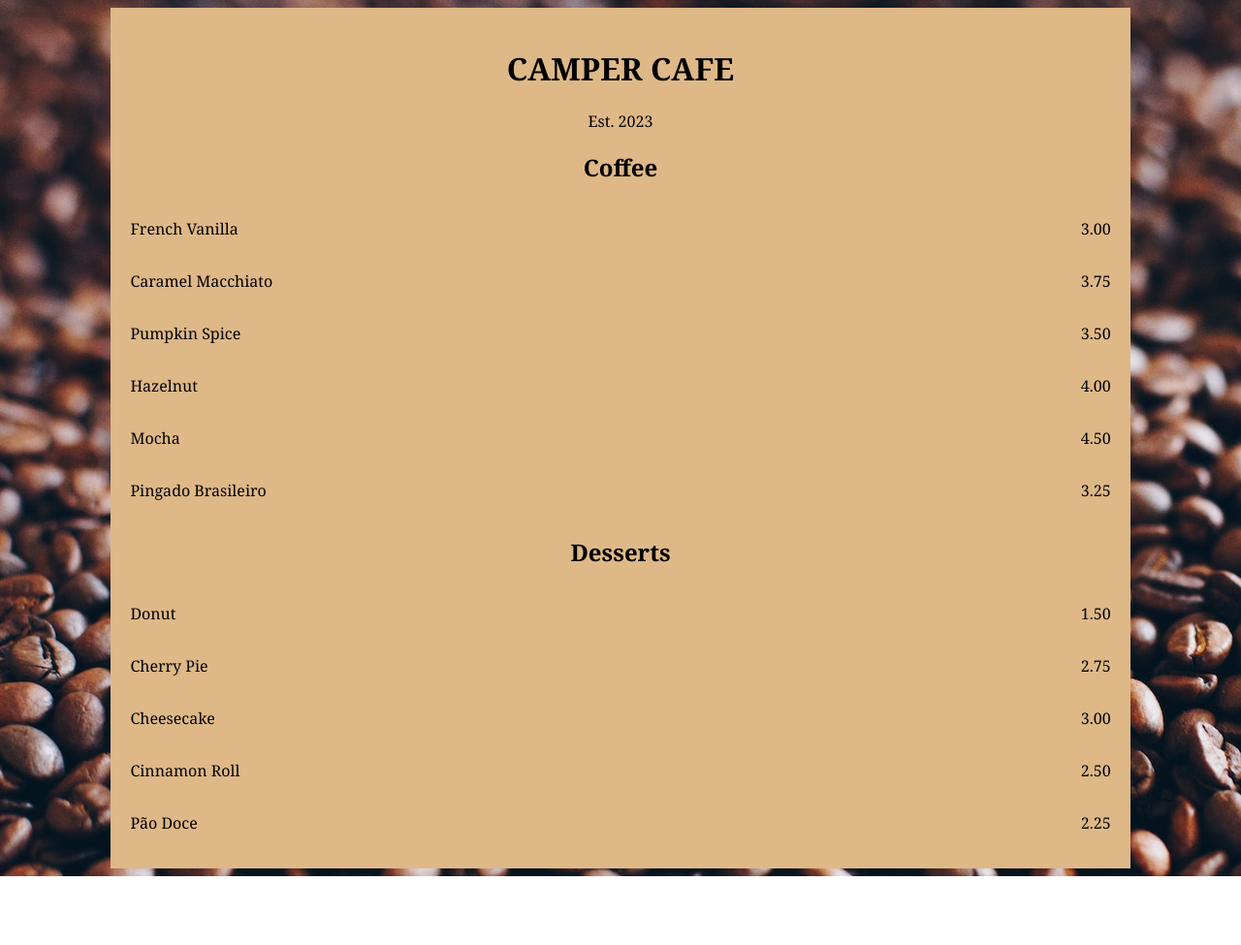
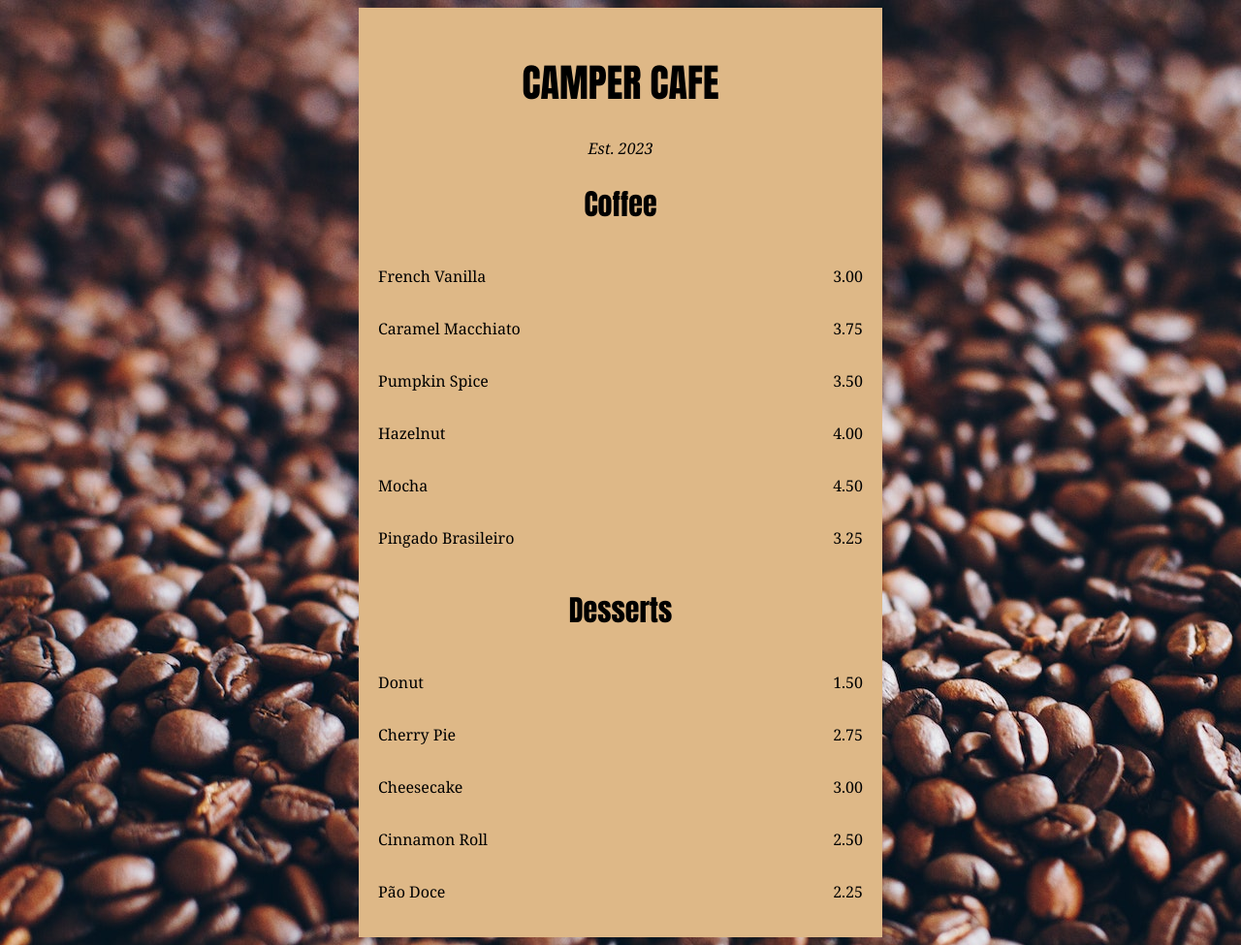
Before and after one commit to GiovaniACappelaro/cafe-menu, a plain HTML site: page index.html in a window 1280 px wide. Shown: the whole page at 97% size. Before the commit the page ends 904 px from the top, so only its background shows below. Drawn offline with Linux system fonts and the light colour scheme.

Commit message:
ajusts to font-families and header sizes

```diff
--- a/index.html
+++ b/index.html
@@ -12,7 +12,7 @@
     <div class="menu">
         <main>
             <h1>CAMPER CAFE</h1>
-            <p> Est. 2023</p>
+            <p class="established"> Est. 2023</p>
 
             <section>
                 <h2>Coffee</h2>
--- a/styles.css
+++ b/styles.css
@@ -1,11 +1,24 @@
 h1, h2, p{
     text-align: center;
-    font-family: Georgia, 'Times New Roman', Times, serif; /*modificado*/
+    /*font-family: Georgia, 'Times New Roman', Times, serif; /*modificado*/
+}
+
+h1, h2 {
+    font-family: Impact, serif, Haettenschweiler, 'Arial Narrow Bold', sans-serif;
+}
+
+h1{
+    font-size: 40px;
+}
+
+h2{
+    font-size: 30px;
 }
 
 body{
     /*background-image:url(https://cdn.freecodecamp.org/curriculum/css-cafe/beans.jpg);*/
     background-image: url(images/coffee_beans.jpg);
+    font-family: Georgia, sans-serif, 'Times New Roman', Times, serif;
 }
 
 .menu{
@@ -14,6 +27,7 @@ body{
     margin-left: auto ;
     margin-right: auto;
     padding: 20px;
+    max-width: 500px;
 }
 
 .flavor, .dessert{
@@ -29,3 +43,7 @@ body{
 .item p {
     display: inline-block ;
 }
+
+.established{
+    font-style: italic;
+}
```
